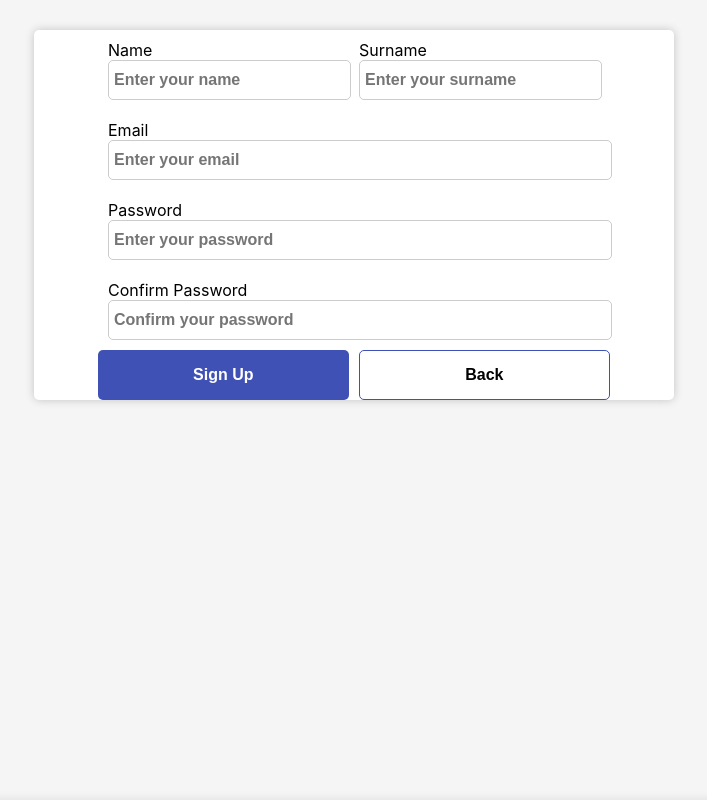
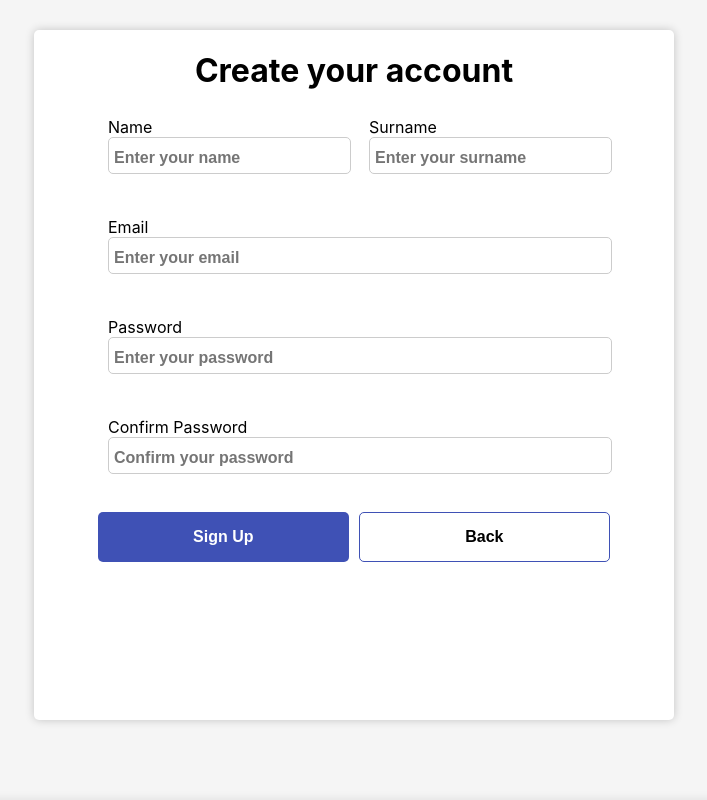
Before and after one commit to Stasnislau/embassy, a React (Create React App) app: page /create-account in a window 1280 px wide. Shown: the top 800 px of the page, without its empty margins (286-993 px from the left). Built offline with nearby package versions, Linux system fonts and the light colour scheme.

Commit message:
polishing create account page

```diff
--- a/src/Pages/CreateAccountPage/index.css
+++ b/src/Pages/CreateAccountPage/index.css
@@ -3,7 +3,7 @@
   flex-direction: column;
   justify-content: center;
   align-items: center;
-  height: 100%;
+  height: 90vh;
 }
 .create-account-form-container {
   display: flex;
@@ -11,7 +11,6 @@
   width: 50%;
   height: 100%;
   flex-direction: column;
-  justify-content: center;
   align-items: center;
   background-color: #fff;
   border-radius: 5px;
@@ -20,22 +19,23 @@
 .name-surname-container{
   display: flex;
   flex-direction: row;
+  justify-content: space-between;
   width: 100%;
   height: 50%;
 }
 .form-control {
-  padding: 10px;
-  height: 60px;
+  padding: 5px 10px;
+  min-height: 90px;
   display: flex;
   flex-direction: column;
-  justify-content: center;
+  justify-content: flex-start;
 }
 .input-field {
   width: 100%;
-  height: 40px;
+  height: 30px;
   border: 1px solid #ccc;
   border-radius: 5px;
-  padding: 5px;
+  padding: 5px 5px 0 5px;
   font-size: 16px;
   font-weight: 600;
   outline: none;
@@ -46,7 +46,7 @@
   flex-direction: row;
   gap: 10px;
   justify-content: space-between;
-  height: 50%;
+  height: fit-content;
 }
 .submit-button {
   width: 80%;
@@ -103,9 +103,12 @@ a {
   flex-direction: block;
   justify-content: space-between;
 }
-.error-message {
+.password-error-message {
+  position: relative;
   color: red;
-  font-size: 14px;
+  display: flex;
+  justify-content: center;
+  font-size: 26px;
   font-weight: 600;
-  margin: 5px 0;
+  margin: 20px 0;
 }
--- a/src/Pages/CreateAccountPage/index.tsx
+++ b/src/Pages/CreateAccountPage/index.tsx
@@ -38,17 +38,21 @@ const CreateAccount = () => {
       .min(1, "Surname is too short")
       .max(20, "Surname is too long"),
     email: Yup.string().email("Invalid email address").required("Required"),
+    password: Yup.string().required("Required").min(8, "8 characters minimum"),
+    confirmPassword: Yup.string().required("Required"),
   });
   const [passwordsMatch, setPasswordsMatch] = useState(0);
   return (
     <div className="create-account-container">
       <div className="create-account-form-container">
+        <h1>Create your account </h1>
         <Formik
           initialValues={initialValues}
           onSubmit={onSubmit}
           validationSchema={validationSchema}
         >
           <Form>
+            <div className="inputs-container">
               <div className="name-surname-container">
                 <div className="form-control">
                   <label htmlFor="name">Name</label>
@@ -94,6 +98,7 @@ const CreateAccount = () => {
                   className="input-field"
                   placeholder="Enter your password"
                 />
+                <ErrorMessage name="password" component={TextError} />
               </div>
               <div className="form-control">
                 <label htmlFor="confirmPassword">Confirm Password</label>
@@ -104,6 +109,8 @@ const CreateAccount = () => {
                   className="input-field"
                   placeholder="Confirm your password"
                 />
+                <ErrorMessage name="confirmPassword" component={TextError} />
+              </div>
             </div>
             <div className="buttons-container">
               <button className="submit-button" type="submit">
@@ -119,11 +126,13 @@ const CreateAccount = () => {
                 Back
               </button>
             </div>
+            {passwordsMatch !== 1 ? null : (
+              <div className="password-error-message">
+                Passwords do not match
+              </div>
+            )}
           </Form>
         </Formik>
-        {passwordsMatch !== 1 ? null : (
-          <div className="error-message">Passwords do not match</div>
-        )}
       </div>
     </div>
   );
```
Lines whose indentation alone changed are shown as unchanged.
